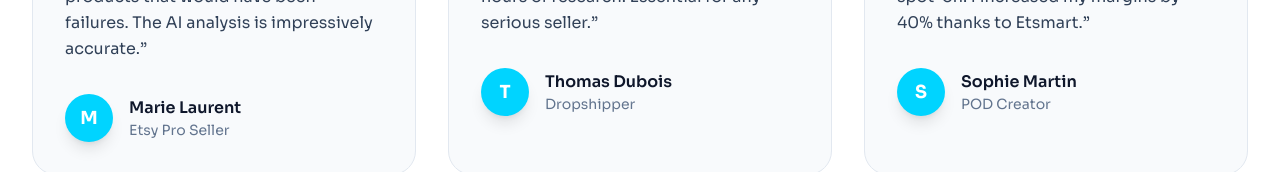
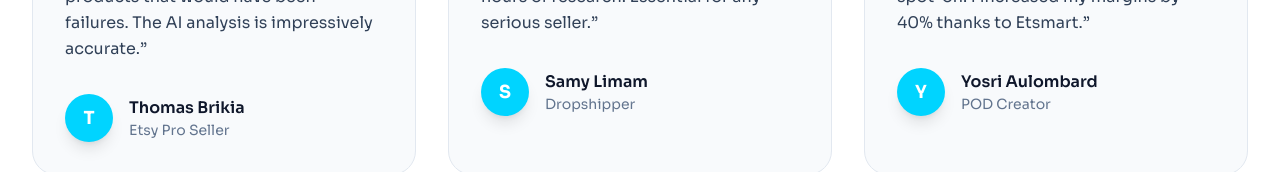
Before and after one commit to elky431-debug/Etsmart, a Next.js app: page / in a window 1280 px wide. Shown: the part 4043-4215 px from the top of the page. Built offline with nearby package versions, Linux system fonts and the light colour scheme; no server answers.

Commit message:
Update testimonial names (Thomas Brikia, Samy Limam, Yosri Aulombard) + prices to EUR

```diff
--- a/src/app/page.tsx
+++ b/src/app/page.tsx
@@ -137,24 +137,24 @@ export default function HomePage() {
 
   const testimonials = [
     {
-      name: 'Marie Laurent',
+      name: 'Thomas Brikia',
       role: 'Etsy Pro Seller',
       content: 'Etsmart saved me from launching 3 products that would have been failures. The AI analysis is impressively accurate.',
-      avatar: 'M',
-      rating: 5,
-    },
-    {
-      name: 'Thomas Dubois',
-      role: 'Dropshipper',
-      content: 'The Launch/Avoid verdict saves me hours of research. Essential for any serious seller.',
       avatar: 'T',
       rating: 5,
     },
     {
-      name: 'Sophie Martin',
+      name: 'Samy Limam',
+      role: 'Dropshipper',
+      content: 'The Launch/Avoid verdict saves me hours of research. Essential for any serious seller.',
+      avatar: 'S',
+      rating: 5,
+    },
+    {
+      name: 'Yosri Aulombard',
       role: 'POD Creator',
       content: 'The pricing recommendations are spot-on. I increased my margins by 40% thanks to Etsmart.',
-      avatar: 'S',
+      avatar: 'Y',
       rating: 5,
     },
   ];
@@ -567,7 +567,7 @@ export default function HomePage() {
             {[
               {
                 name: 'Smart',
-                price: '$19.99',
+                price: '€19.99',
                 period: '/month',
                 description: 'Perfect for sellers who want to test products seriously. All features included.',
                 features: ['30 analyses / month', 'All features included'],
@@ -576,7 +576,7 @@ export default function HomePage() {
               },
               {
                 name: 'Pro',
-                price: '$29.99',
+                price: '€29.99',
                 period: '/month',
                 description: 'Ideal for active sellers who analyze multiple products monthly. All features included.',
                 features: ['60 analyses / month', 'All features included'],
@@ -648,14 +648,14 @@ export default function HomePage() {
             {[
               {
                 name: 'Smart',
-                price: '$19.99',
+                price: '€19.99',
                 period: '/month',
                 analysesCount: '30 analyses / month',
                 popular: false,
               },
               {
                 name: 'Pro',
-                price: '$29.99',
+                price: '€29.99',
                 period: '/month',
                 analysesCount: '60 analyses / month',
                 popular: true,
```
